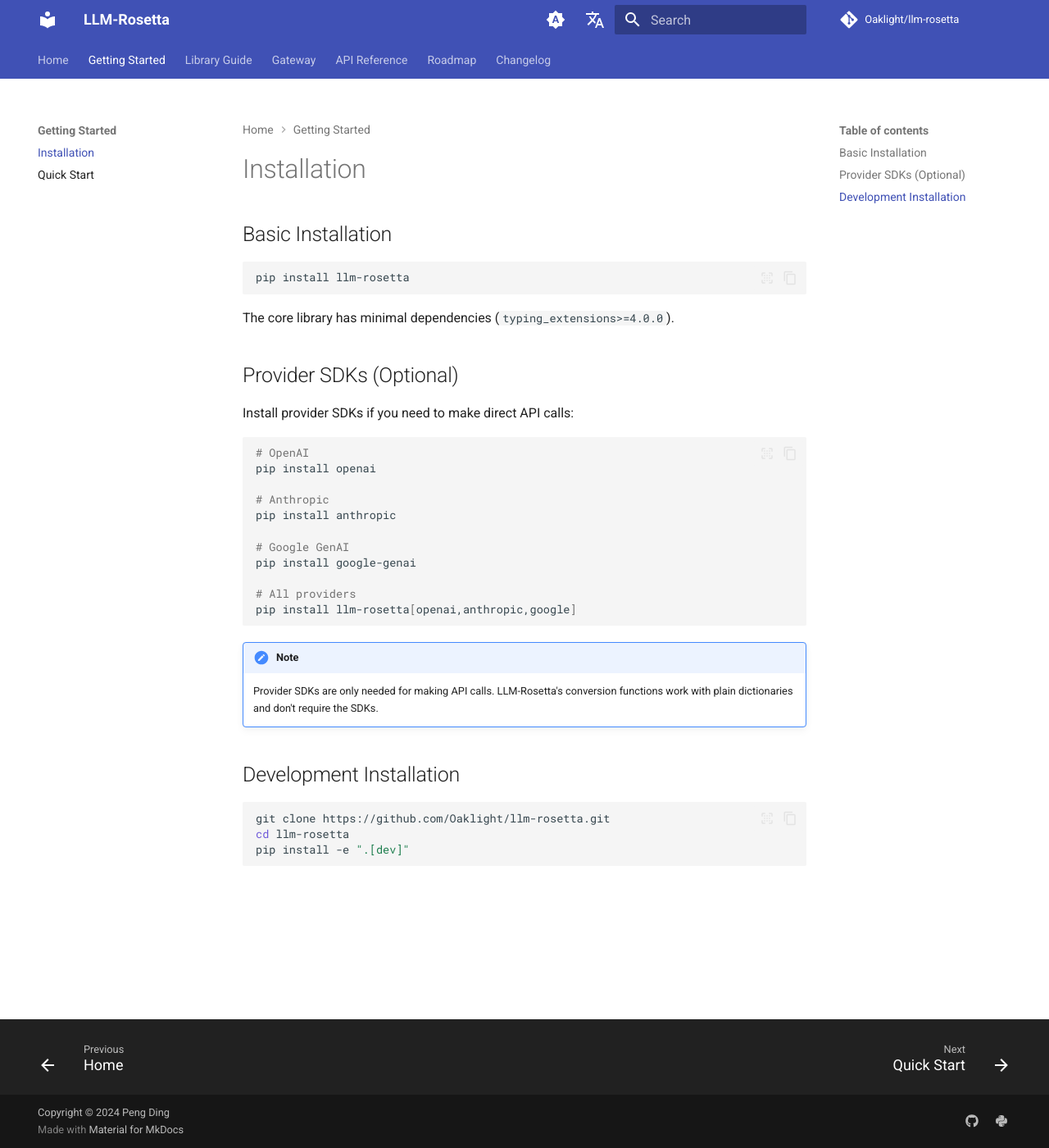
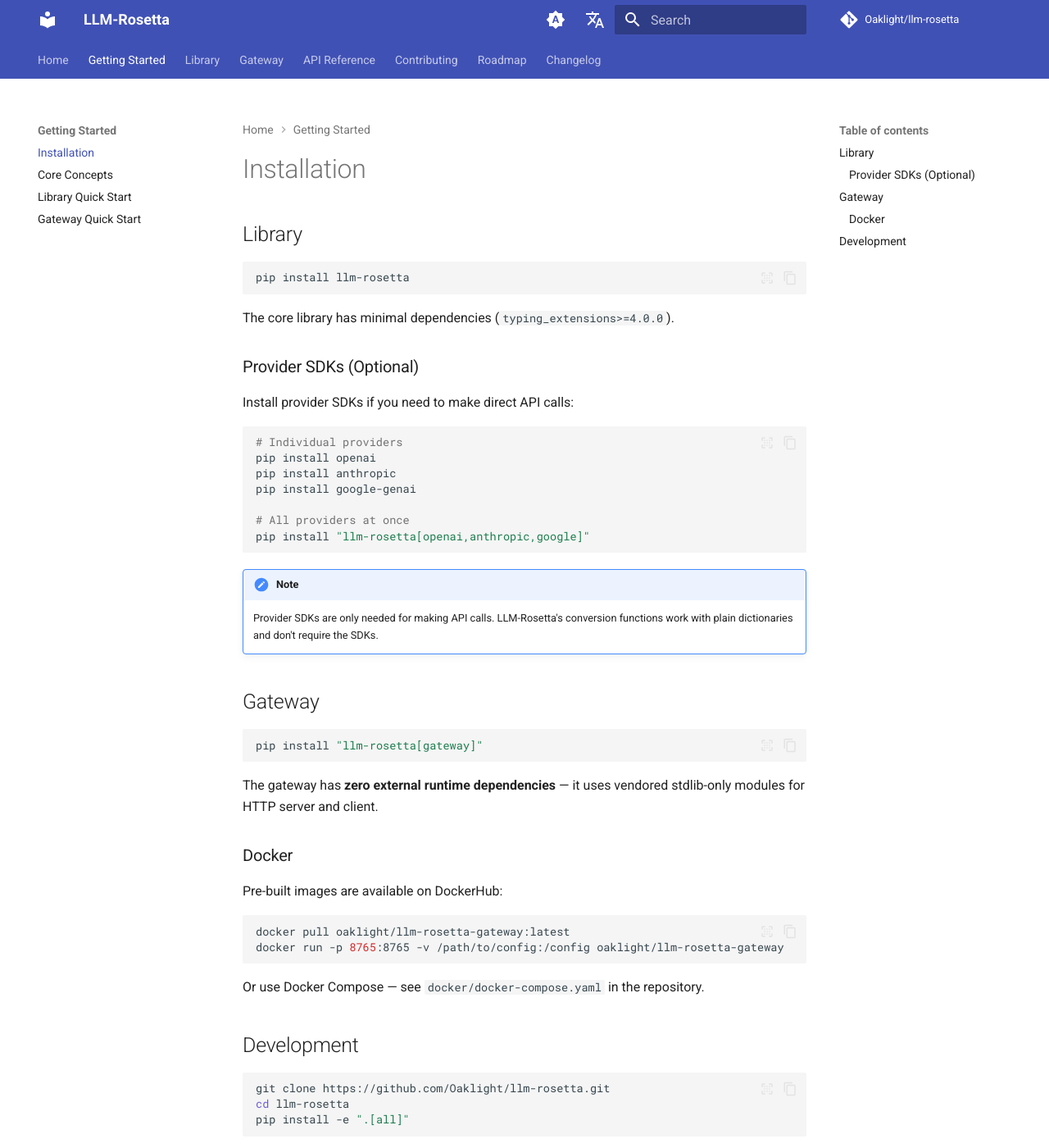
Before and after one commit to Oaklight/llm-rosetta, an MkDocs documentation site: the page built from docs/getting-started/installation.md, in a window 1280 px wide and 1400 px high. Shown: the whole window at 82% size. Built offline with MkDocs 1.6.1 and Material for MkDocs 9.7.7, drawn with Linux system fonts in a browser that asks for light colours; comment, search, counter and statistics services are not loaded.

Commit message:
docs: reorganize nav for lib+gateway dual structure
- Split Getting Started into Library/Gateway quick starts
- Group Library Guide into Converters, IR & Types, Providers subsections
- Split API Reference into Library API / Gateway API
- Move naming conventions to new Contributing section
- Add CTA buttons to homepage tabs
- Slim down gateway overview (quickstart content moved to dedicated page)
- Update installation to cover both lib and gateway

````diff
--- a/docs/getting-started/installation.md
+++ b/docs/getting-started/installation.md
@@ -4,7 +4,7 @@
 
 # Installation
 
-## Basic Installation
+## Library
 
 ```bash
 pip install llm-rosetta
@@ -12,32 +12,47 @@
 
 The core library has minimal dependencies (`typing_extensions>=4.0.0`).
 
-## Provider SDKs (Optional)
+### Provider SDKs (Optional)
 
 Install provider SDKs if you need to make direct API calls:
 
 ```bash
-# OpenAI
+# Individual providers
 pip install openai
-
-# Anthropic
 pip install anthropic
-
-# Google GenAI
 pip install google-genai
 
-# All providers
-pip install llm-rosetta[openai,anthropic,google]
+# All providers at once
+pip install "llm-rosetta[openai,anthropic,google]"
 ```
 
 !!! note
 
     Provider SDKs are only needed for making API calls. LLM-Rosetta's conversion functions work with plain dictionaries and don't require the SDKs.
 
-## Development Installation
+## Gateway
+
+```bash
+pip install "llm-rosetta[gateway]"
+```
+
+The gateway has **zero external runtime dependencies** — it uses vendored stdlib-only modules for HTTP server and client.
+
+### Docker
+
+Pre-built images are available on DockerHub:
+
+```bash
+docker pull oaklight/llm-rosetta-gateway:latest
+docker run -p 8765:8765 -v /path/to/config:/config oaklight/llm-rosetta-gateway
+```
+
+Or use Docker Compose — see `docker/docker-compose.yaml` in the repository.
+
+## Development
 
 ```bash
 git clone https://github.com/Oaklight/llm-rosetta.git
 cd llm-rosetta
-pip install -e ".[dev]"
+pip install -e ".[all]"
 ```
--- a/mkdocs.yml
+++ b/mkdocs.yml
@@ -71,7 +71,7 @@
           - index.md
         Getting Started:
           - getting-started/installation.md
-          - getting-started/quickstart.md
+          - getting-started/library-quickstart.md
         Library Guide:
           - guide/concepts.md
           - guide/converters.md
@@ -150,20 +150,23 @@
   - Home: index.md
   - Getting Started:
       - Installation: getting-started/installation.md
-      - Quick Start: getting-started/quickstart.md
-  - Library Guide:
       - Core Concepts: guide/concepts.md
-      - Using Converters: guide/converters.md
-      - IR Types: guide/ir-types.md
-      - Streaming: guide/streaming.md
-      - Auto Detection: guide/auto-detection.md
-      - API Layers: guide/api-layers.md
-      - API Standards: guide/api-standards.md
-      - Reasoning / Thinking: guide/reasoning.md
-      - Provider Reasoning Behavior: guide/provider-reasoning.md
-      - Provider Shims: guide/shims.md
+      - Library Quick Start: getting-started/library-quickstart.md
+      - Gateway Quick Start: getting-started/gateway-quickstart.md
+  - Library:
       - Provider Compatibility: guide/compatibility.md
-      - Naming Conventions: guide/naming-conventions.md
+      - Converters:
+          - Using Converters: guide/converters.md
+          - Streaming: guide/streaming.md
+          - Auto Detection: guide/auto-detection.md
+      - IR & Type System:
+          - IR Types: guide/ir-types.md
+          - API Layers: guide/api-layers.md
+          - API Standards: guide/api-standards.md
+      - Providers:
+          - Provider Shims: guide/shims.md
+          - Reasoning / Thinking: guide/reasoning.md
+          - Provider Reasoning Behavior: guide/provider-reasoning.md
       - Examples:
           - examples/index.md
           - Cross-Provider Conversation: examples/cross-provider.md
@@ -171,8 +174,9 @@
   - Gateway:
       - gateway/index.md
       - Configuration: gateway/configuration.md
-      - CLI Reference: gateway/cli.md
-      - CLI Integrations: gateway/cli-integrations.md
+      - CLI:
+          - CLI Reference: gateway/cli.md
+          - CLI Integrations: gateway/cli-integrations.md
       - Admin:
           - Admin Panel: gateway/admin-panel.md
           - Admin API: api/admin.md
@@ -183,11 +187,16 @@
           - SDK & Integration Tests: gateway/validation-sdk.md
   - API Reference:
       - api/index.md
-      - Converters: api/converters.md
-      - IR Types: api/types.md
-      - Tool Ops: api/tool-ops.md
-      - Shims: api/shims.md
-      - Utilities: api/utils.md
-      - Observability: api/observability.md
+      - Library API:
+          - Converters: api/converters.md
+          - IR Types: api/types.md
+          - Tool Ops: api/tool-ops.md
+          - Shims: api/shims.md
+          - Utilities: api/utils.md
+      - Gateway API:
+          - Admin API: api/admin.md
+          - Observability: api/observability.md
+  - Contributing:
+      - Naming Conventions: contributing/naming-conventions.md
   - Roadmap: roadmap.md
   - Changelog: changelog.md
````
Also changed, not shown: docs/api/index.md (+6 -1 lines), docs/gateway/index.md (+1 -109 lines), docs/getting-started/gateway-quickstart.md (added, +86 -0 lines), docs/getting-started/library-quickstart.md (renamed from docs/getting-started/quickstart.md, +2 -2 lines), docs/index.md (+11 -7 lines), docs/contributing/naming-conventions.md (renamed from docs/guide/naming-conventions.md).
